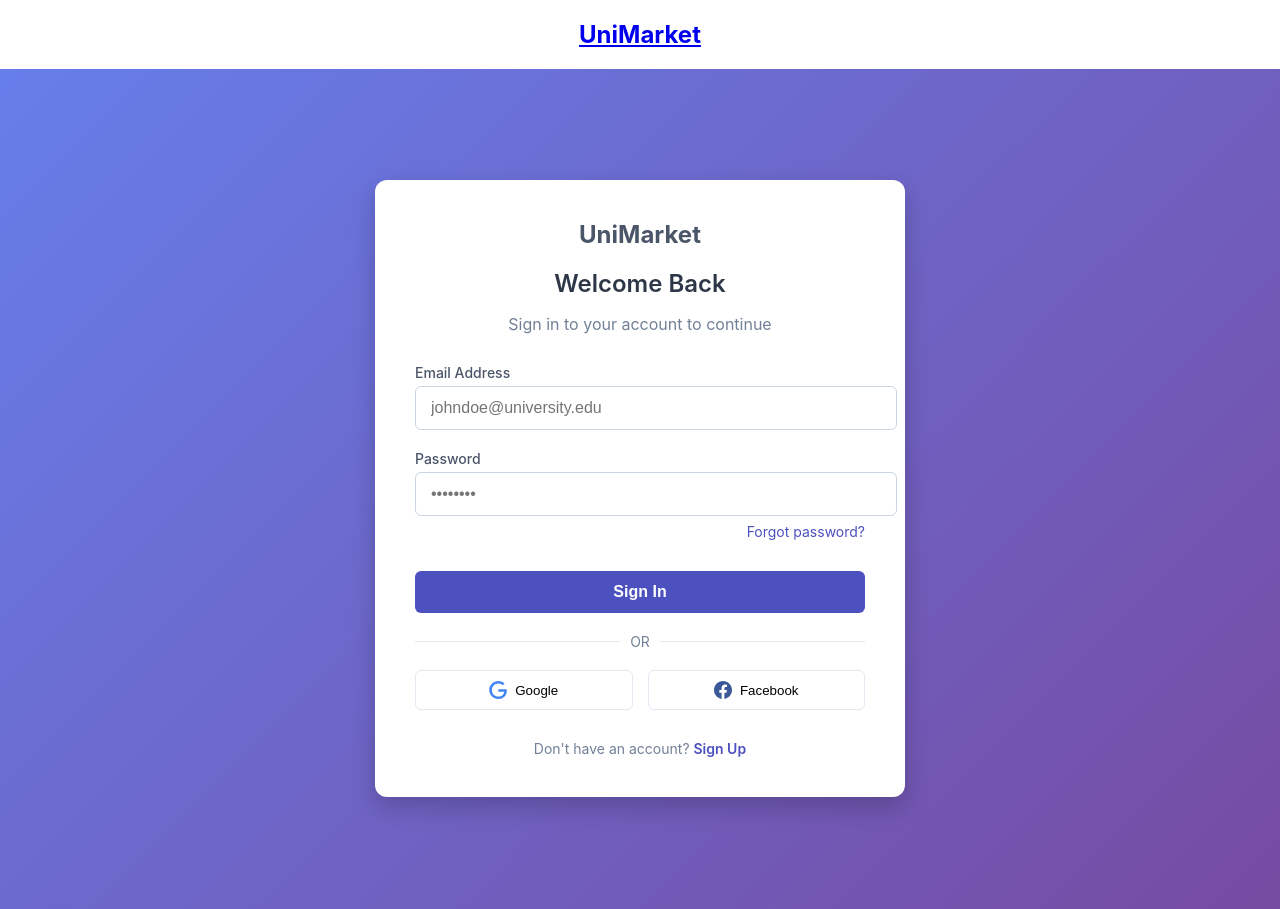
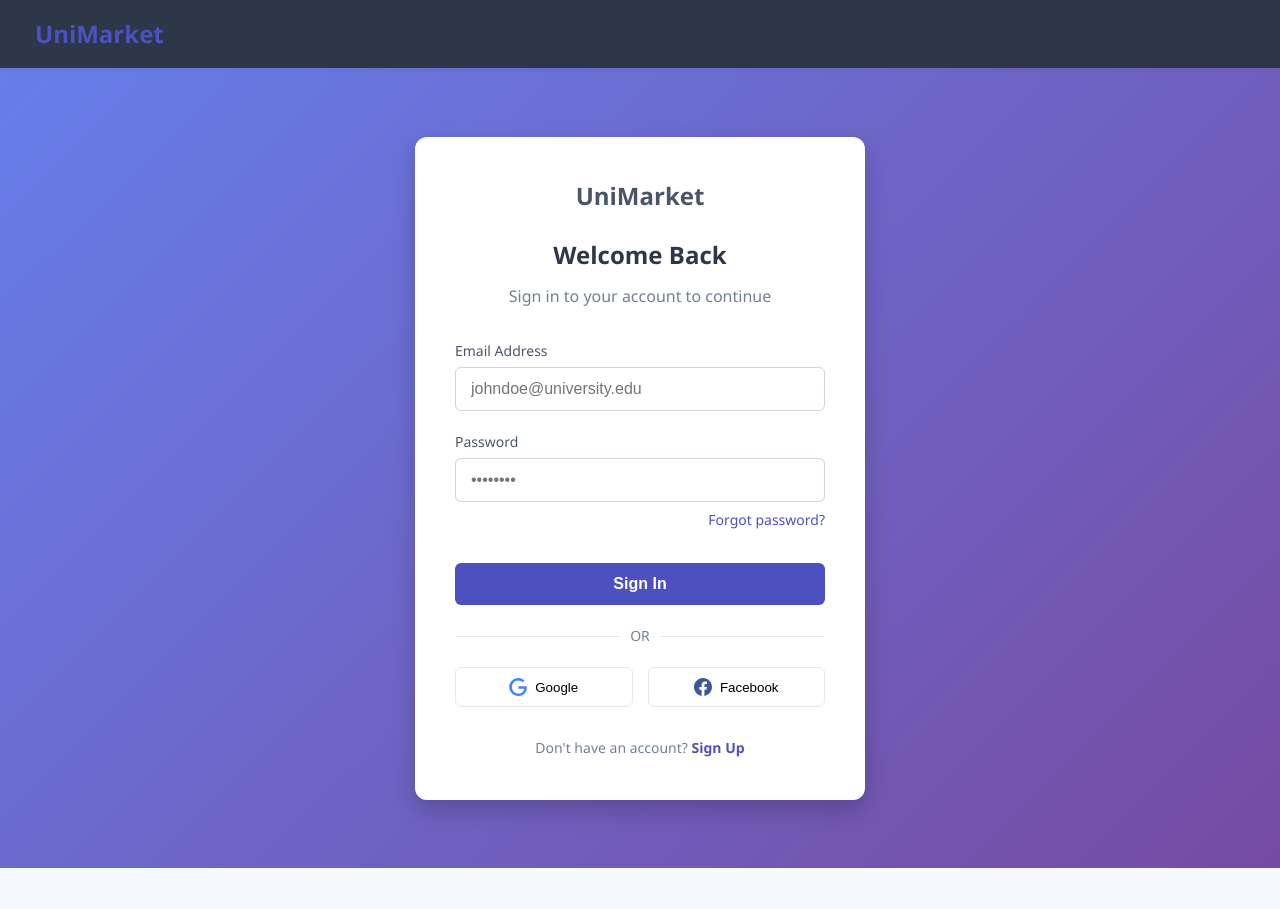
Before and after one commit to lexzheng1/university-marketplace, a React (Create React App) app in the folder client/: page /login in a window 1280 px wide. After the commit the page ends 868 px from the top, so only its background shows below. Built offline with nearby package versions, Linux system fonts and the light colour scheme.

Commit message:
Update App.css

```diff
--- a/client/src/App.css
+++ b/client/src/App.css
@@ -1,38 +1,237 @@
-.App {
-  text-align: center;
+/* client/src/App.css */
+* {
+  box-sizing: border-box;
+  margin: 0;
+  padding: 0;
 }
 
-.App-logo {
-  height: 40vmin;
-  pointer-events: none;
+body {
+  font-family: 'Segoe UI', Tahoma, Geneva, Verdana, sans-serif;
+  line-height: 1.6;
+  background-color: #f7fafc;
+  color: #2d3748;
 }
 
-@media (prefers-reduced-motion: no-preference) {
-  .App-logo {
-    animation: App-logo-spin infinite 20s linear;
-  }
+.container {
+  max-width: 1200px;
+  margin: 0 auto;
+  padding: 0 20px;
 }
 
-.App-header {
-  background-color: #282c34;
-  min-height: 100vh;
+a {
+  text-decoration: none;
+  color: #4c51bf;
+}
+
+ul {
+  list-style: none;
+}
+
+img {
+  width: 100%;
+}
+
+.btn {
+  display: inline-block;
+  background: #4c51bf;
+  color: #fff;
+  padding: 10px 15px;
+  border: none;
+  border-radius: 5px;
+  cursor: pointer;
+  font-size: 16px;
+  font-weight: 500;
+  transition: opacity 0.2s ease-in;
+}
+
+.btn:hover {
+  opacity: 0.9;
+}
+
+/* Navbar */
+.navbar {
+  display: flex;
+  justify-content: space-between;
+  align-items: center;
+  padding: 15px 20px;
+  background-color: #fff;
+  box-shadow: 0 2px 4px rgba(0, 0, 0, 0.05);
+  position: sticky;
+  top: 0;
+  z-index: 100;
+}
+
+.navbar a {
+  color: #4a5568;
+  padding: 10px;
+  margin: 0 5px;
+}
+
+.navbar ul {
+  display: flex;
+}
+
+.navbar h1 {
+  font-size: 24px;
+}
+
+.navbar h1 a {
+  color: #4c51bf;
+}
+
+/* Landing */
+.landing {
+  height: 100vh;
+  background: url('https://source.unsplash.com/random/1920x1080/?university') no-repeat center center/cover;
+  position: relative;
+}
+
+.dark-overlay {
+  background-color: rgba(0, 0, 0, 0.7);
+  height: 100%;
+  width: 100%;
+  position: absolute;
+  top: 0;
+  left: 0;
+}
+
+.landing-inner {
+  color: #fff;
+  height: 100%;
+  width: 80%;
+  margin: auto;
   display: flex;
   flex-direction: column;
   align-items: center;
   justify-content: center;
-  font-size: calc(10px + 2vmin);
-  color: white;
+  text-align: center;
 }
 
-.App-link {
-  color: #61dafb;
+.landing-inner h1 {
+  font-size: 50px;
+  margin-bottom: 20px;
 }
 
-@keyframes App-logo-spin {
-  from {
-    transform: rotate(0deg);
+.landing-inner p {
+  font-size: 20px;
+  margin-bottom: 30px;
+}
+
+.buttons {
+  display: flex;
+  gap: 20px;
+}
+
+.btn-primary {
+  background-color: #4c51bf;
+  color: #fff;
+}
+
+.btn-light {
+  background-color: #f7fafc;
+  color: #2d3748;
+  border: 1px solid #e2e8f0;
+}
+
+/* Forms */
+.form .form-group {
+  margin-bottom: 20px;
+}
+
+.form .form-text {
+  display: block;
+  margin-top: 5px;
+  color: #718096;
+  font-size: 14px;
+}
+
+.form input[type='text'],
+.form input[type='email'],
+.form input[type='password'],
+.form input[type='number'],
+.form select,
+.form textarea {
+  display: block;
+  width: 100%;
+  padding: 12px;
+  font-size: 16px;
+  border: 1px solid #cbd5e0;
+  border-radius: 5px;
+}
+
+/* Utilities */
+.x-large {
+  font-size: 4rem;
+  line-height: 1.2;
+  margin-bottom: 1rem;
+}
+
+.large {
+  font-size: 3rem;
+  line-height: 1.2;
+  margin-bottom: 1rem;
+}
+
+.lead {
+  font-size: 1.5rem;
+  margin-bottom: 1rem;
+}
+
+.text-primary {
+  color: #4c51bf;
+}
+
+.my-1 {
+  margin: 1rem 0;
+}
+
+.my-2 {
+  margin: 1.5rem 0;
+}
+
+.my-3 {
+  margin: 2rem 0;
+}
+
+.bg-dark {
+  background-color: #2d3748;
+  color: #fff;
+}
+
+.bg-light {
+  background-color: #f7fafc;
+  color: #2d3748;
+}
+
+/* Mobile Styles */
+@media (max-width: 700px) {
+  .navbar {
+    display: block;
+    text-align: center;
   }
-  to {
-    transform: rotate(360deg);
+
+  .navbar ul {
+    text-align: center;
+    justify-content: center;
+  }
+
+  .navbar h1 {
+    margin-bottom: 10px;
+  }
+
+  .landing-inner h1 {
+    font-size: 40px;
+  }
+
+  .buttons {
+    flex-direction: column;
+  }
+
+  .x-large {
+    font-size: 3rem;
+  }
+
+  .large {
+    font-size: 2rem;
   }
 }
```
